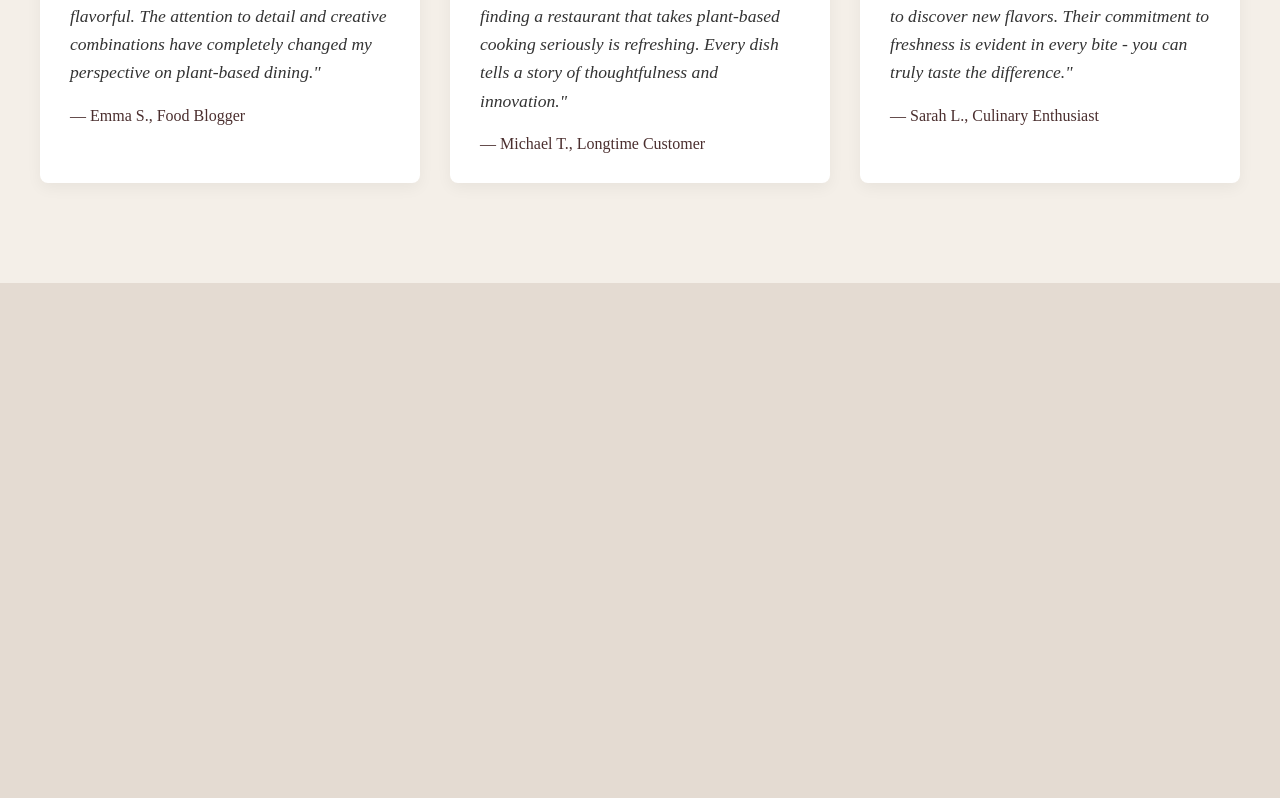
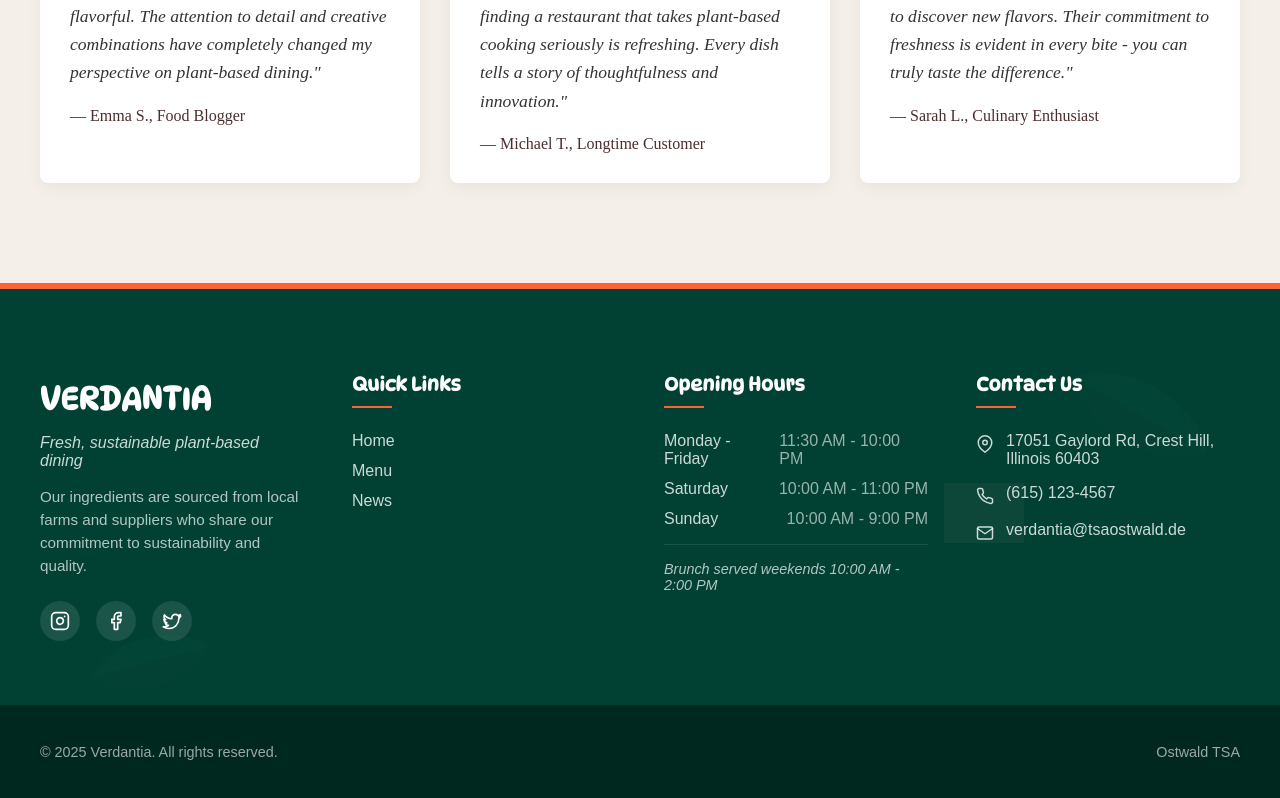
Before and after one commit to notCrazy0815/TSA-DesignBrief-25, a SvelteKit app: page /menu in a window 1280 px wide. Shown: the part 2607-3405 px from the top of the page. Before the commit the page ends 2890 px from the top, so only its background shows below. Built offline with nearby package versions, Linux system fonts and the light colour scheme; grey boxes are pictures that could not be loaded; a web font is replaced by a local one.

Commit message:
add footer component to menu page

```diff
--- a/src/routes/menu/+page.svelte
+++ b/src/routes/menu/+page.svelte
@@ -3,6 +3,7 @@
   import { fly, fade } from "svelte/transition";
   import NavBar from "$lib/components/NavBar.svelte";
   import { writable } from 'svelte/store';
+  import Footer from "$lib/components/Footer.svelte";
 
   const activeFilters = writable({
     dietary: new Set(['all']),
@@ -857,6 +858,8 @@
       </div>
     </div>
   </section>
+
+  <Footer />
 </main>
 
 <style lang="scss">
```
